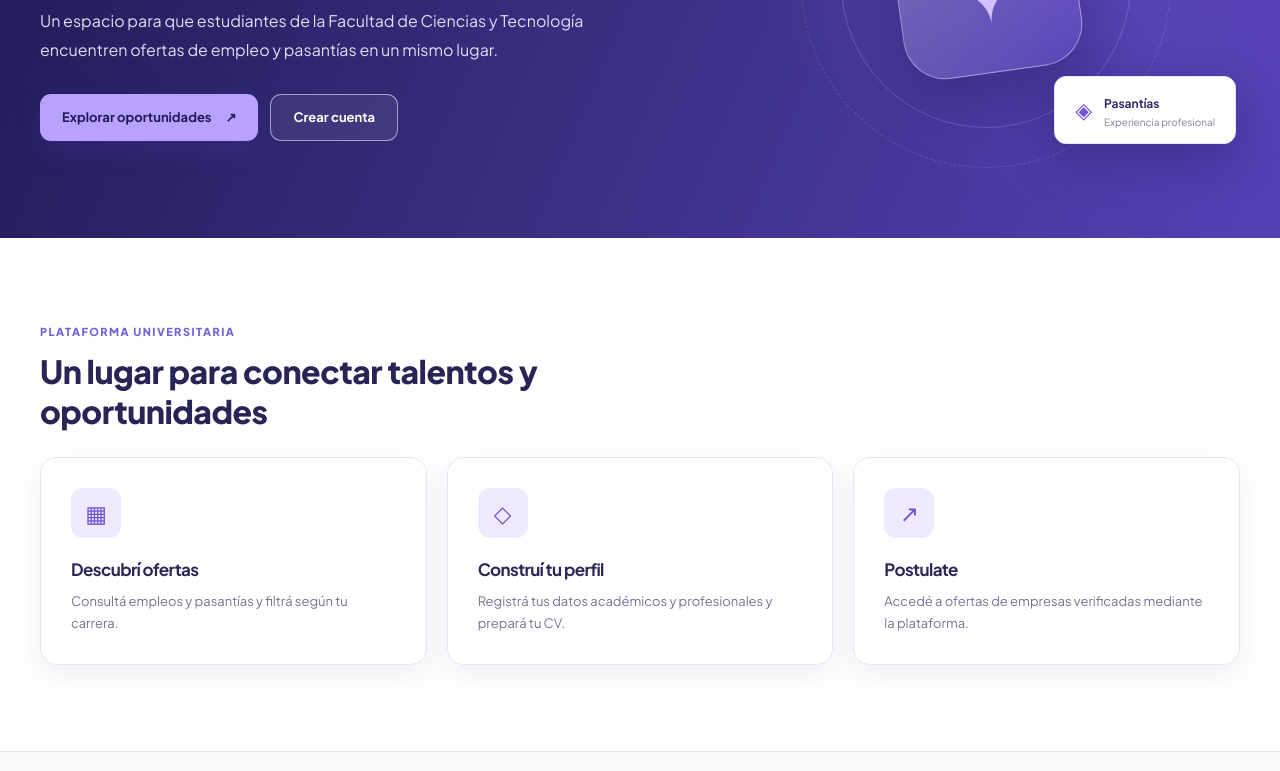
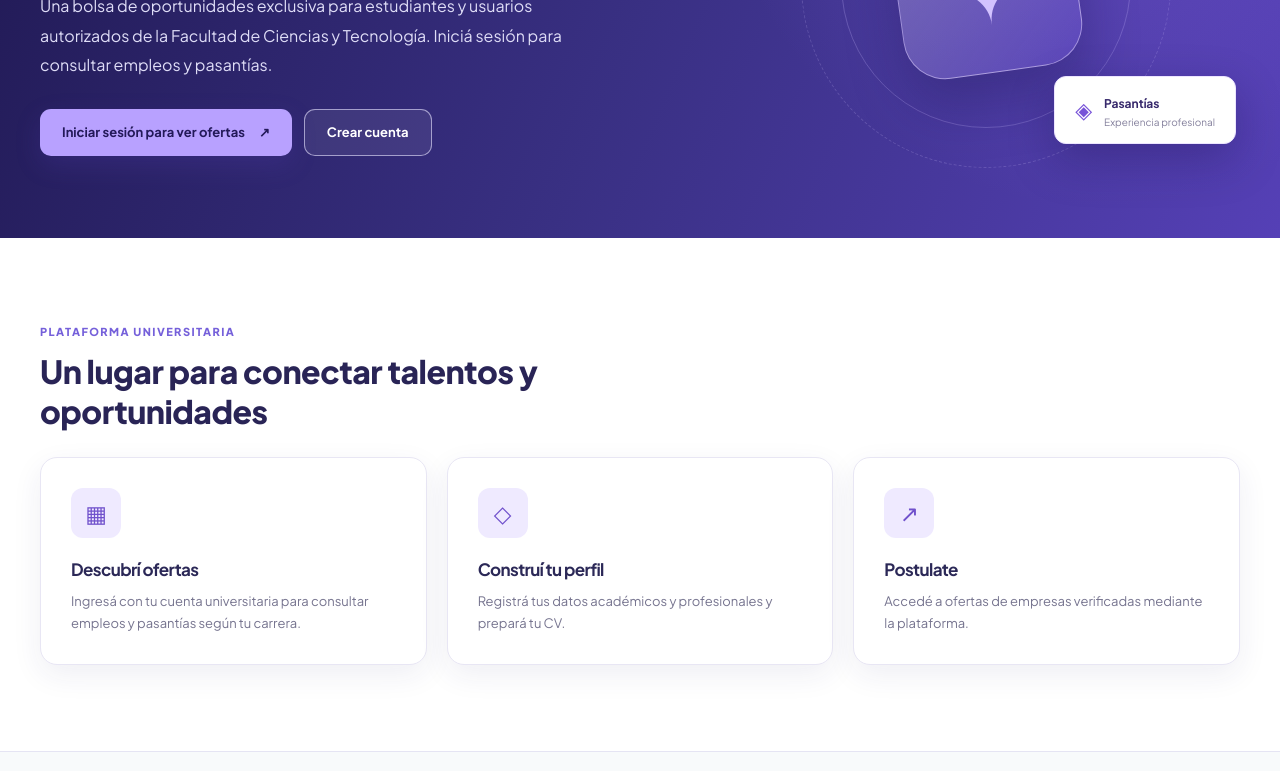
Before and after one commit to chatgptgrupal2026-design/bolsa-laboral-universitaria, a plain HTML site: page index.html in a window 1280 px wide. Shown: the part 355-1126 px from the top of the page. Drawn offline with Linux system fonts and the light colour scheme.

Commit message:
ui: portada pública con acceso privado al catálogo de empleos

```diff
--- a/index.html
+++ b/index.html
@@ -31,7 +31,7 @@
       </button>
       <nav class="nav" id="main-navigation" aria-label="Navegación principal">
         <button type="button" data-nav="inicio" class="nav-link active">Inicio</button>
-        <button type="button" data-nav="ofertas" class="nav-link">Ofertas laborales</button>
+        <button type="button" data-nav="ofertas" class="nav-link hidden">Ofertas laborales</button>
         <button type="button" data-nav="compartir" class="nav-link hidden">Compartir oferta</button>
         <button type="button" data-nav="registro" class="nav-link">Registrarse</button>
         <button type="button" data-nav="login" class="nav-link nav-login" id="nav-session">Iniciar sesión</button>
@@ -45,9 +45,9 @@
         <div class="hero-content">
           <span class="eyebrow">OPORTUNIDADES PARA TU FUTURO</span>
           <h1>Tu próximo paso profesional comienza aquí.</h1>
-          <p>Un espacio para que estudiantes de la Facultad de Ciencias y Tecnología encuentren ofertas de empleo y pasantías en un mismo lugar.</p>
+          <p>Una bolsa de oportunidades exclusiva para estudiantes y usuarios autorizados de la Facultad de Ciencias y Tecnología. Iniciá sesión para consultar empleos y pasantías.</p>
           <div class="hero-actions">
-            <button class="btn btn-accent" data-nav="ofertas">Explorar oportunidades <span aria-hidden="true">↗</span></button>
+            <button class="btn btn-accent" id="hero-offers-cta" data-nav="login">Iniciar sesión para ver ofertas <span aria-hidden="true">↗</span></button>
             <button class="btn btn-outline-light" data-nav="registro">Crear cuenta</button>
           </div>
         </div>
@@ -61,7 +61,7 @@
       <div class="wrap cards-section">
         <div class="section-heading"><div><span class="eyebrow dark">PLATAFORMA UNIVERSITARIA</span><h2>Un lugar para conectar talentos y oportunidades</h2></div></div>
         <div class="features">
-          <article class="feature"><div class="feature-icon">▦</div><h3>Descubrí ofertas</h3><p>Consultá empleos y pasantías y filtrá según tu carrera.</p></article>
+          <article class="feature"><div class="feature-icon">▦</div><h3>Descubrí ofertas</h3><p>Ingresá con tu cuenta universitaria para consultar empleos y pasantías según tu carrera.</p></article>
           <article class="feature"><div class="feature-icon">◇</div><h3>Construí tu perfil</h3><p>Registrá tus datos académicos y profesionales y prepará tu CV.</p></article>
           <article class="feature"><div class="feature-icon">↗</div><h3>Postulate</h3><p>Accedé a ofertas de empresas verificadas mediante la plataforma.</p></article>
         </div>
@@ -70,7 +70,7 @@
     </section>
 
     <section class="screen hidden" id="screen-ofertas" data-screen="ofertas">
-      <div class="section-banner"><div class="wrap"><span class="eyebrow">BOLSA DE TRABAJO</span><h1>Ofertas laborales y pasantías</h1><p>Encontrá oportunidades que se adapten a tu formación.</p></div></div>
+      <div class="section-banner"><div class="wrap"><span class="eyebrow">BOLSA DE TRABAJO</span><h1>Ofertas laborales y pasantías</h1><p>Acceso exclusivo para usuarios con sesión iniciada de la comunidad universitaria.</p></div></div>
       <div class="wrap content-section">
         <div class="filter-bar"><div class="input-wrap"><label for="filter-type">Tipo de oportunidad</label><select id="filter-type"><option value="">Todas las ofertas</option><option value="Empleo">Empleo</option><option value="Pasantía">Pasantía</option></select></div><div class="input-wrap"><label for="filter-career">Carrera</label><select id="filter-career"><option value="">Todas las carreras</option></select></div><button id="clear-filters" class="text-button">Limpiar filtros</button></div>
         <div id="offers-status" class="status-message" role="status">Cargando ofertas...</div>
```
